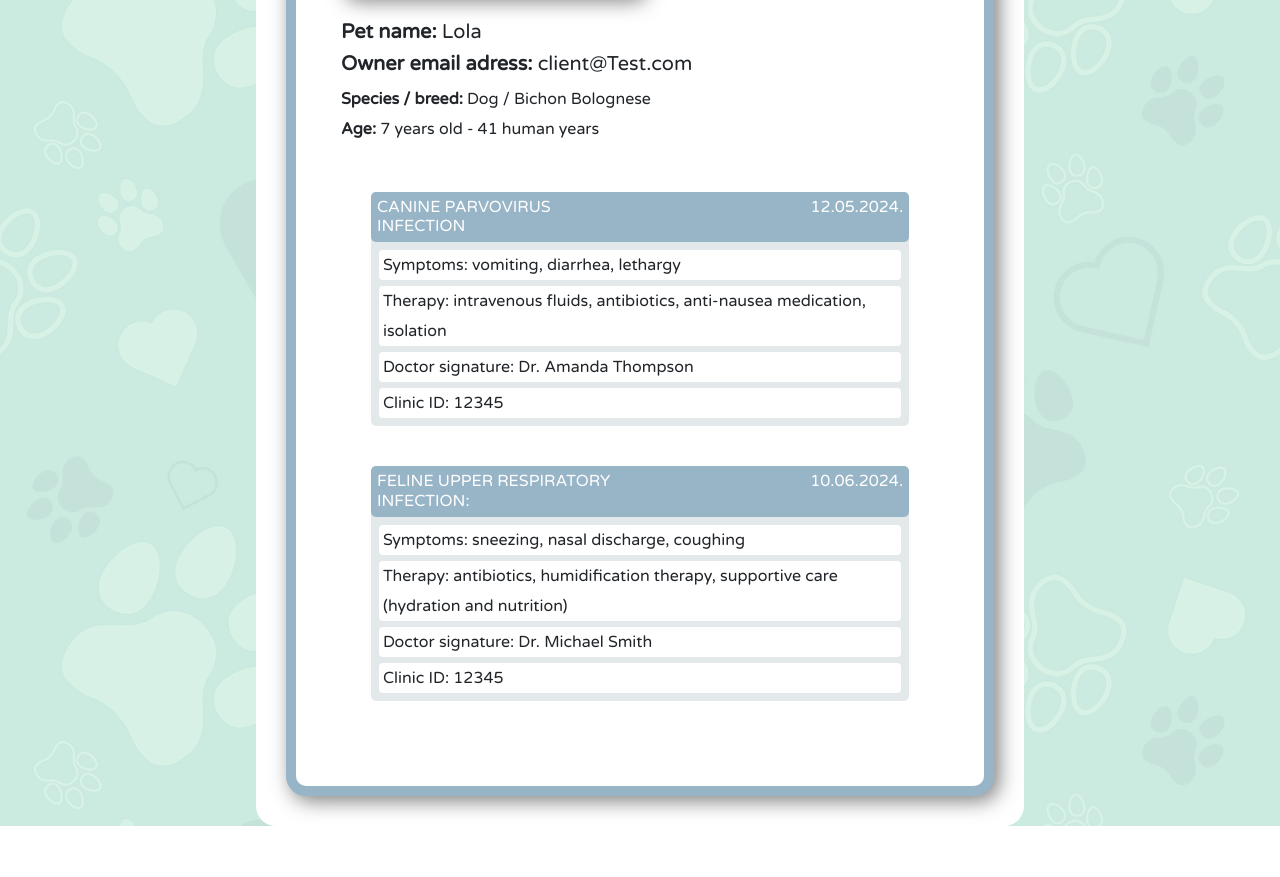
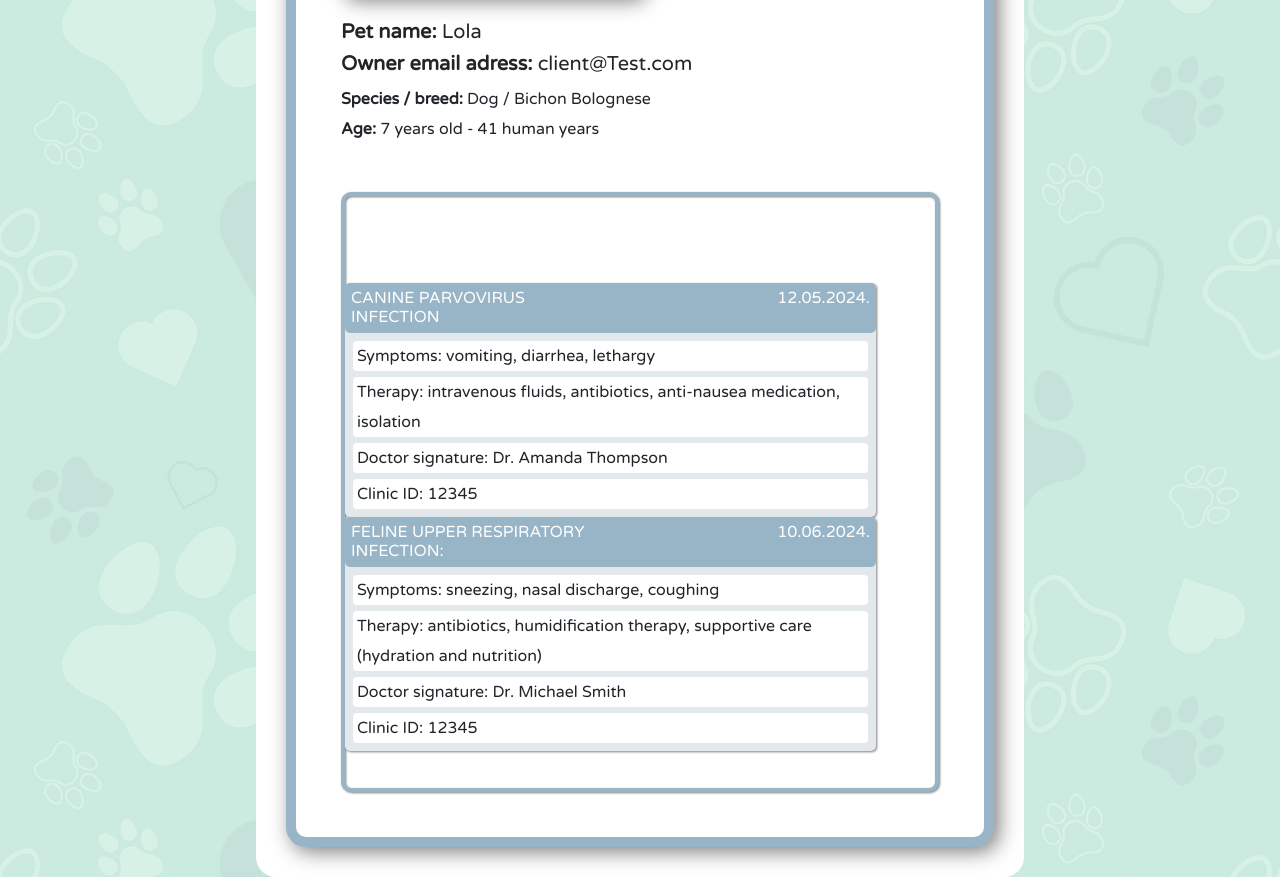
Before and after one commit to violetajosic/Healthy_Paws, a PHP site: page /catalog.html in a window 1280 px wide. Shown: the part 608-1485 px from the top of the page. Before the commit the page ends 1434 px from the top, so only its background shows below. Run offline with PHP 8.4, Linux system fonts and the light colour scheme; data that the repository does not hold is empty; some web fonts are replaced.

Commit message:
dodat scrollbar ali treba da se sredi jos

```diff
--- a/catalog.html
+++ b/catalog.html
@@ -40,6 +40,8 @@
                         <p id="catalogAge"><span style="font-weight: bold;">Age:</span></span><span id="mncInfoPetAge"> 7 years old - 41 human years</span></p> <!--dodaj da se nakon godinu dana levi poveca za 1 a desni ponovo preracuna-->
                     </div>
                 </div>
+                <div class="scrollVetTable">
+                    <div class="scrollVetTable-content">
                         <div class="row-12 vetTable">
                             <div class="row-12 vetTableHeading">
                                 <div class="col-6 vetTableHeadingCol">
@@ -79,6 +81,8 @@
                         </div>
                         <div id="appointmentContainer">
                             <!-- Appointment data will be displayed here -->
+                        </div>
+                    </div>
                 </div>
                 <!--OVO IDE U BAZU-->
                 <form action="catalog.php" method="POST" onsubmit="addNewData()" class="row-12 vetTable vetInputTable">
--- a/style/catalog.css
+++ b/style/catalog.css
@@ -145,6 +145,25 @@ div#appointmentContainer {
     flex-direction: column;
     align-items: center;
 }
+.scrollVetTable {
+    display: flex;
+    gap: 20px;
+    flex-direction: column;
+    align-items: center;
+    align-content: center;
+    justify-content: center;
+    height: 600px;
+    overflow-y: auto;
+    border: 4px solid #98b5c8;
+    border-radius: 10px;
+    filter: drop-shadow(1px 1px 1px rgba(0, 0, 0, 0.5))
+}
+
+.scrollVetTable-content {
+    width: 100%;
+    padding-top: 50px;
+}
+
 @media only screen and (max-width: 992px) {
     .catalogIDCol {
         justify-content: center;
```
Lines whose indentation alone changed are shown as unchanged.
